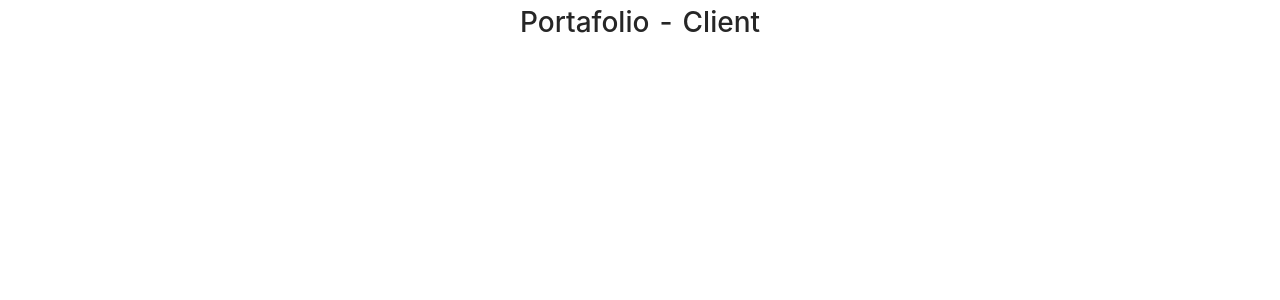
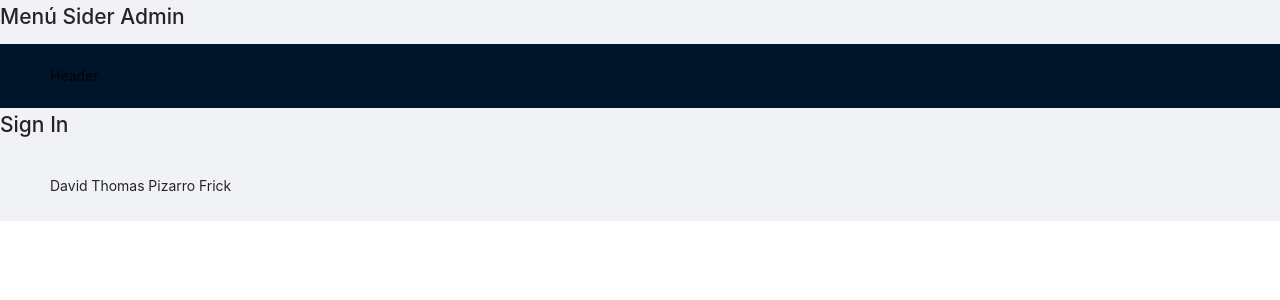
Before and after one commit to DTPF/portfolio.frontend, a React (Create React App) app: page /admin/login in a window 1280 px wide. Shown: the top 300 px of the page. Built offline with nearby package versions, Linux system fonts and the light colour scheme.

Commit message:
Adding Routes, Layouts and Pages for Admin

```diff
--- a/src/App.js
+++ b/src/App.js
@@ -1,11 +1,28 @@
-import React from 'react';
-import './App.css';
+import React from "react";
+import { BrowserRouter as Router, Switch, Route } from "react-router-dom";
+import routes from "./config/routes";
+
+import "./App.css";
 
 function App() {
   return (
-    <div className="App">
-      <h1> Portafolio - Client</h1>
-    </div>
+    <Router>
+      <Switch>
+        {routes.map((route, index) => (
+          <RouteWithSubRoutes key={index} {...route} />
+        ))}
+      </Switch>
+    </Router>
+  );
+}
+
+function RouteWithSubRoutes(route) {
+  return (
+    <Route
+      path={route.path}
+      exact={route.exact}
+      render={(props) => <route.component routes={route.routes} {...props} />}
+    />
   );
 }
 
--- /dev/null
+++ b/src/config/routes.js
@@ -0,0 +1,28 @@
+// Layout
+import LayoutAdmin from "../layouts/LayoutAdmin";
+
+// Admin Pages
+import AdminHome from "../pages/Admin";
+import AdminSignIn from "../pages/Admin/SignIn";
+
+const routes = [
+  {
+    path: "/admin",
+    exact: false,
+    component: LayoutAdmin,
+    routes: [
+      {
+        path: "/admin",
+        exact: true,
+        component: AdminHome,
+      },
+      {
+        path: "/admin/login",
+        exact: true,
+        component: AdminSignIn,
+      },
+    ],
+  },
+];
+
+export default routes;
--- /dev/null
+++ b/src/layouts/LayoutAdmin.js
@@ -0,0 +1,36 @@
+import React from "react";
+import { Route, Switch } from "react-router-dom";
+import { Layout } from "antd";
+
+import "./LayoutAdmin.scss";
+
+export default function LayoutAdmin({ routes }) {
+  const { Header, Content, Footer } = Layout;
+  return (
+    <Layout>
+      <h2>Menú Sider Admin</h2>
+      <Layout>
+        <Header>Header</Header>
+        <Content>
+          <LoadRoutes routes={routes} />
+        </Content>
+        <Footer>David Thomas Pizarro Frick</Footer>
+      </Layout>
+    </Layout>
+  );
+}
+
+function LoadRoutes({ routes }) {
+  return (
+    <Switch>
+      {routes.map((route, index) => (
+        <Route
+          key={index}
+          path={route.path}
+          exact={route.exact}
+          component={route.component}
+        />
+      ))}
+    </Switch>
+  );
+}
--- /dev/null
+++ b/src/pages/Admin/Admin.js
@@ -0,0 +1,9 @@
+import React from "react";
+
+export default function Admin() {
+  return (
+    <div>
+      <h1>Estamos en Admin Home</h1>
+    </div>
+  );
+}
--- /dev/null
+++ b/src/pages/Admin/SignIn/SingIn.js
@@ -0,0 +1,9 @@
+import React from "react";
+
+export default function SignIn() {
+  return (
+    <div>
+      <h2>Sign In</h2>
+    </div>
+  );
+}
--- /dev/null
+++ b/src/pages/Admin/SignIn/index.js
@@ -0,0 +1 @@
+export { default } from "./SingIn";
--- /dev/null
+++ b/src/pages/Admin/index.js
@@ -0,0 +1 @@
+export { default } from "./Admin";
```
Also changed, not shown: src/layouts/LayoutBasic.js (added, +12 -0 lines), src/pages/Contact.js (added, +9 -0 lines), src/pages/Home.js (added, +9 -0 lines), src/layouts/LayoutAdmin.scss (added).
